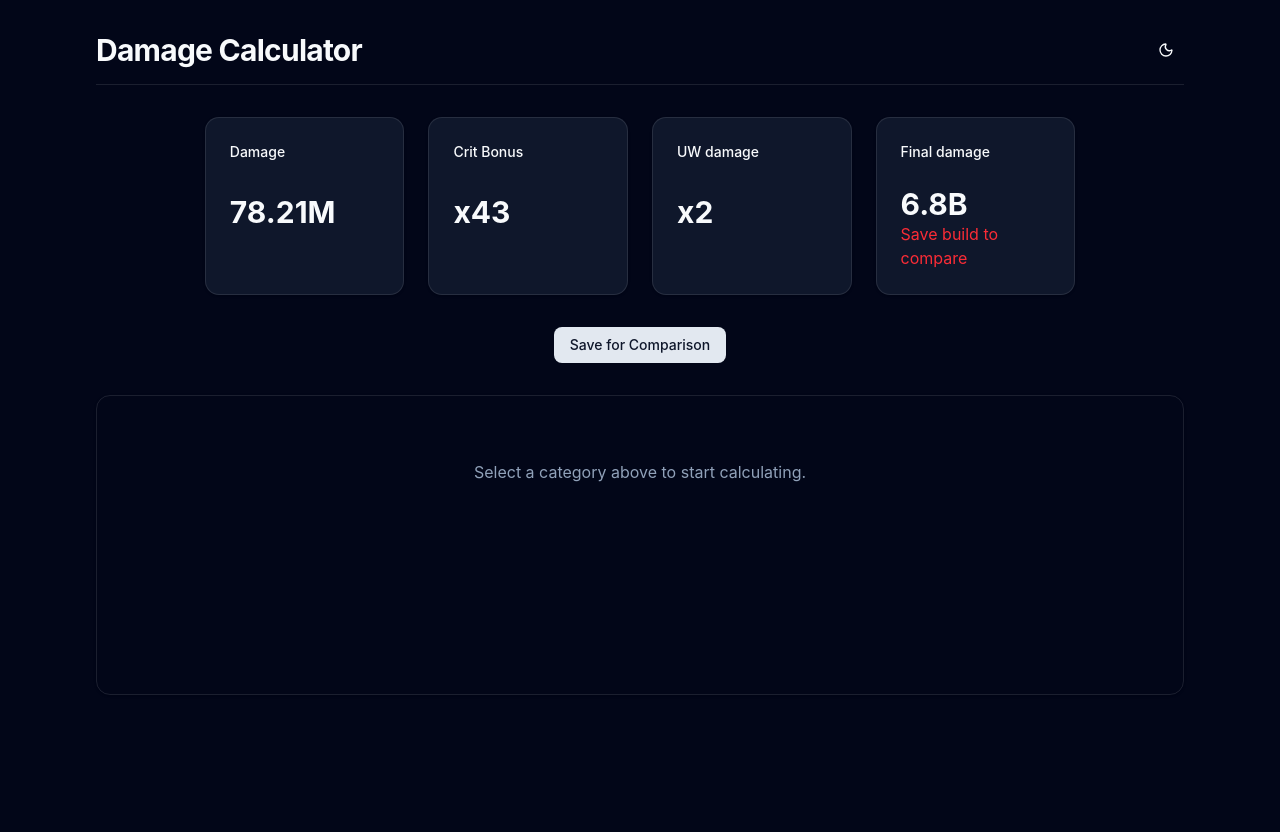
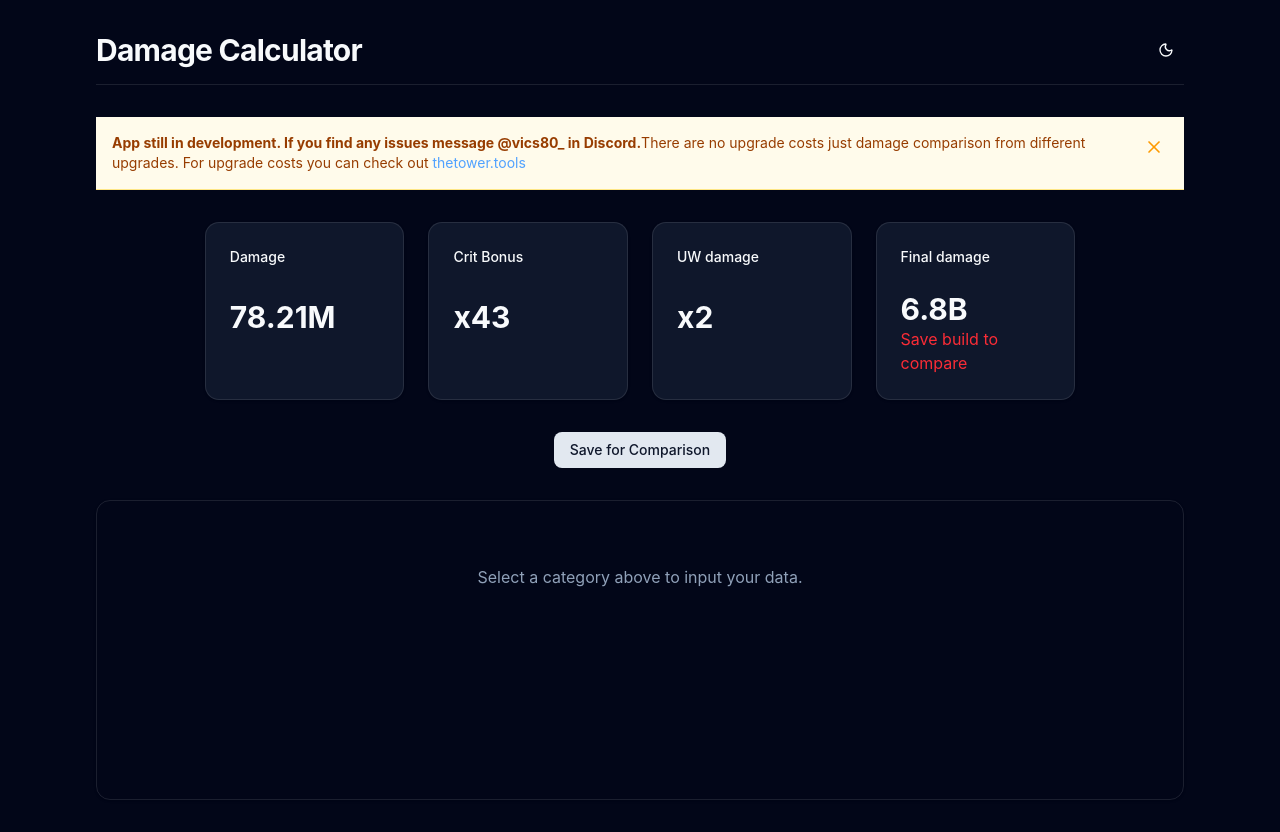
Before and after one commit to Viktorrangelov04/TowerDamageCalculator, a React (Vite) app: page / in a window 1280 px wide. Before the commit the page ends 800 px from the top, so only its background shows below. Built offline with nearby package versions, Linux system fonts and the light colour scheme.

Commit message:
adding disclaimer and full names for some abbreviations, also changing max value for range

```diff
--- a/src/App.tsx
+++ b/src/App.tsx
@@ -17,6 +17,7 @@ import type { PlayerBuild } from "./types.ts";
 import { formatCompactNumber } from "./utils/numberFormatter.ts";
 import { Button } from "./components/ui/button.tsx";
 import TotalDamageCard from "./components/TotalDamageCard.tsx";
+import DisclaimerBanner from "./components/DisclaimerBanner.tsx";
 
 const CURRENT_VERSION = 1.2;
 
@@ -108,7 +109,7 @@ const DEFAULT_BUILD = {
 
         SLValue: 8,
         hasSLPlus: false,
-        SLPlusValue: 0,
+        SLPlusValue: 0.01,
 
         damageMeterEnhancement: 1,
         damageMeterLab: 1,
@@ -330,6 +331,7 @@ function App() {
     return (
         <div className="max-w-6xl mx-auto p-8">
             <Header />
+            <DisclaimerBanner/>
             <div className="w-4/5 mx-auto my-8 grid grid-cols-1 md:grid-cols-4 gap-6">
                 <OverviewCard
                     name="Damage"
@@ -374,7 +376,7 @@ function App() {
             <div className="rounded-xl border p-6 shadow-sm min-h-[300px] mt-8">
                 {!activeTab && (
                     <p className="text-center text-muted-foreground pt-10">
-                        Select a category above to start calculating.
+                        Select a category above to input your data.
                     </p>
                 )}
 
--- a/src/components/AdditionalDamageMenu.tsx
+++ b/src/components/AdditionalDamageMenu.tsx
@@ -42,7 +42,7 @@ export default function AdditinalDamageMenu({
                 <p className="border-b pb-4"> Modules </p>
 
                 <SubstatPicker
-                    label="ACP Rarity"
+                    label="Anti-Cube Portal Rarity"
                     levels={ACP_STATS}
                     currentLevel={data.ACPValue}
                     efficiency={100}
@@ -53,7 +53,7 @@ export default function AdditinalDamageMenu({
                 />
 
                 <SubstatPicker
-                    label="DC Rarity"
+                    label="Dimension Core Rarity"
                     levels={DC_STATS}
                     currentLevel={data.DCValue}
                     efficiency={100}
@@ -147,7 +147,7 @@ export default function AdditinalDamageMenu({
 
              <section className="space-y-4">
                             <LevelPicker
-                                label="Ultimate Crit Card Level(Bonus displayed as effective value over 100 hits because of the inability to make it permanent)"
+                                label="Ultimate Crit Card Level"
                                 levels={UW_CRIT_STATS}
                                 currentLevel={data.UWCritValue}
                                 onChange={(val) => updateField("UWCritValue", val)}
--- a/src/components/BaseDamageMenu.tsx
+++ b/src/components/BaseDamageMenu.tsx
@@ -238,7 +238,7 @@ export default function BaseDamageMenu({ data, setBuild }: BaseDamageProps) {
 
                 <div className="flex justify-between">
                     <div className="flex gap-2 items-center">
-                        <p>AS procc</p>
+                        <p>Amplifying Strike Activation</p>
 
                         <Switch
                             checked={data.hasAS}
@@ -249,7 +249,7 @@ export default function BaseDamageMenu({ data, setBuild }: BaseDamageProps) {
                 </div>
 
                 <SubstatPicker
-                    label="PF Rarity"
+                    label="Project Funding Rarity"
                     levels={PF_STATS}
                     currentLevel={data.PFValue}
                     efficiency={100}
--- a/src/components/DamageMeterMenu.tsx
+++ b/src/components/DamageMeterMenu.tsx
@@ -154,7 +154,7 @@ export default function damageMeterMenu({
                 value={data.range}
                 onChange={(v) => updateField("range", v)}
                 min={1}
-                max={250}
+                max={270}
                 unit=""
             />
 
--- /dev/null
+++ b/src/components/DisclaimerBanner.tsx
@@ -0,0 +1,44 @@
+import { useState } from 'react';
+import { X, Info } from 'lucide-react';
+
+const DisclaimerBanner = () => {
+  const [isVisible, setIsVisible] = useState(true);
+
+  return (
+    <div className="relative w-full">
+      {/* The Banner */}
+      {isVisible ? (
+        <div className="bg-amber-50 border-b border-amber-200 p-4 transition-all">
+          <div className="max-w-7xl mx-auto flex items-start justify-between">
+            <div className="flex gap-3">
+              {/* <Info className="h-5 w-5 text-amber-600 mt-0.5" /> */}
+              <div className="text-sm text-amber-800">
+                <span className="font-bold">App still in development. If you find any issues message @vics80_ in Discord.</span>
+                There are no upgrade costs just damage comparison from different upgrades. For upgrade costs you can check out
+                <a href="https://thetower.tools/" className="text-blue-400 hover:underline"> thetower.tools</a>
+
+              </div>
+            </div>
+            <button
+              onClick={() => setIsVisible(false)}
+              className="text-amber-500 hover:text-amber-700 p-1"
+              aria-label="Dismiss"
+            >
+              <X className="h-5 w-5" />
+            </button>
+          </div>
+        </div>
+      ) : (
+        <button
+          onClick={() => setIsVisible(true)}
+          className="fixed top-4 right-4 bg-white shadow-md border border-gray-200 rounded-full p-2 hover:bg-gray-50 transition-all z-50 flex items-center gap-2 text-xs font-medium text-gray-600"
+        >
+          <Info className="h-4 w-4" />
+          Show Info
+        </button>
+      )}
+    </div>
+  );
+};
+
+export default DisclaimerBanner;
--- a/src/components/UWMenu.tsx
+++ b/src/components/UWMenu.tsx
@@ -68,7 +68,7 @@ export default function UWMenu({
             <section className="space-y-2">
                 <div className="flex justify-between items-end">
                     <StatInput
-                        label="CL Level"
+                        label="Chain Lightning Level"
                         unit="x"
                         value={data.CLLvl}
                         onChange={(val) => updateField("CLLvl", val)}
@@ -80,7 +80,7 @@ export default function UWMenu({
 
 
                 <SubstatPicker
-                    label="CL Sub"
+                    label="Chain Lightning Damage Sub"
                     levels={CL_SUBS}
                     currentLevel={data.substatValue}
                     efficiency={100}
```
